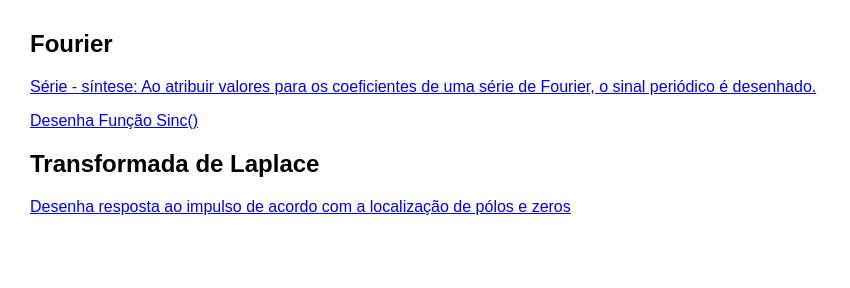
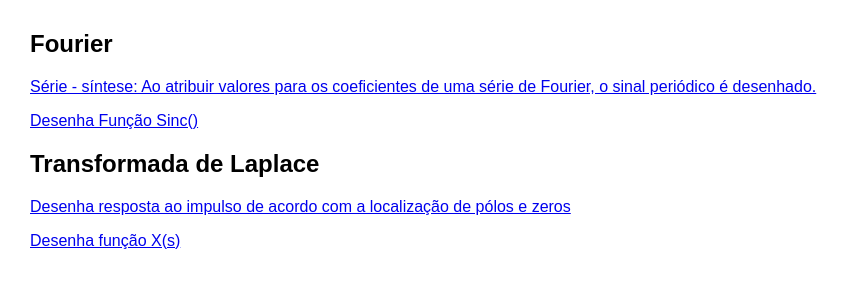
Before and after one commit to ecgurjao/Applets, a plain HTML site: page index.html in a window 1280 px wide. Shown: the whole page, without its empty margins (0-850 px from the left). Drawn offline with Linux system fonts and the light colour scheme.

Commit message:
Modificação index.html

```diff
--- a/index.html
+++ b/index.html
@@ -42,5 +42,7 @@
 <p>
 <h2>Transformada de Laplace</a></h2>
 <a href="applet_polos_zeros_tempo_continuo.html">Desenha resposta ao impulso de acordo com a localização de pólos e zeros</a>
+<p>
+<a href="https://colab.research.google.com/drive/1WMAtaeZLXO-sVSR1hiIRbWtjieCDdUQX?usp=sharing"> Desenha função X(s)
 </body
 </html>
```
